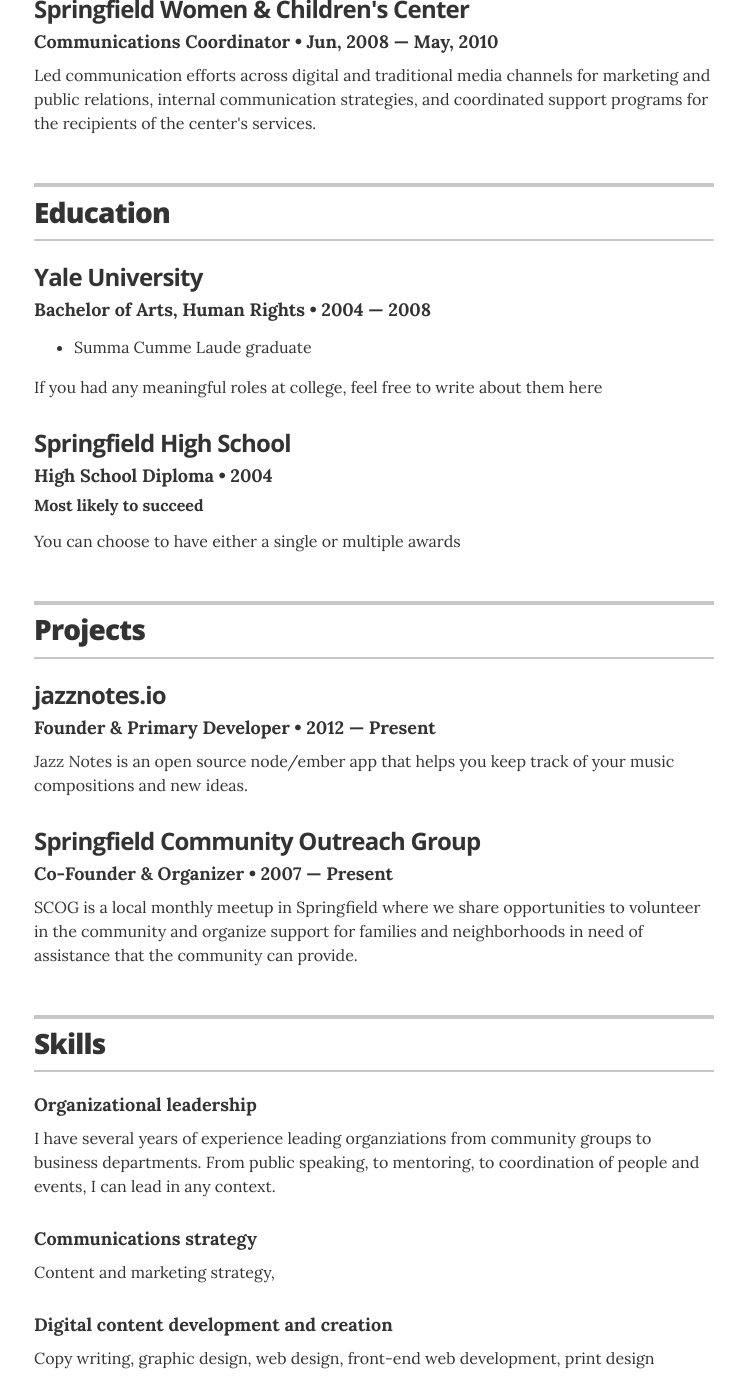
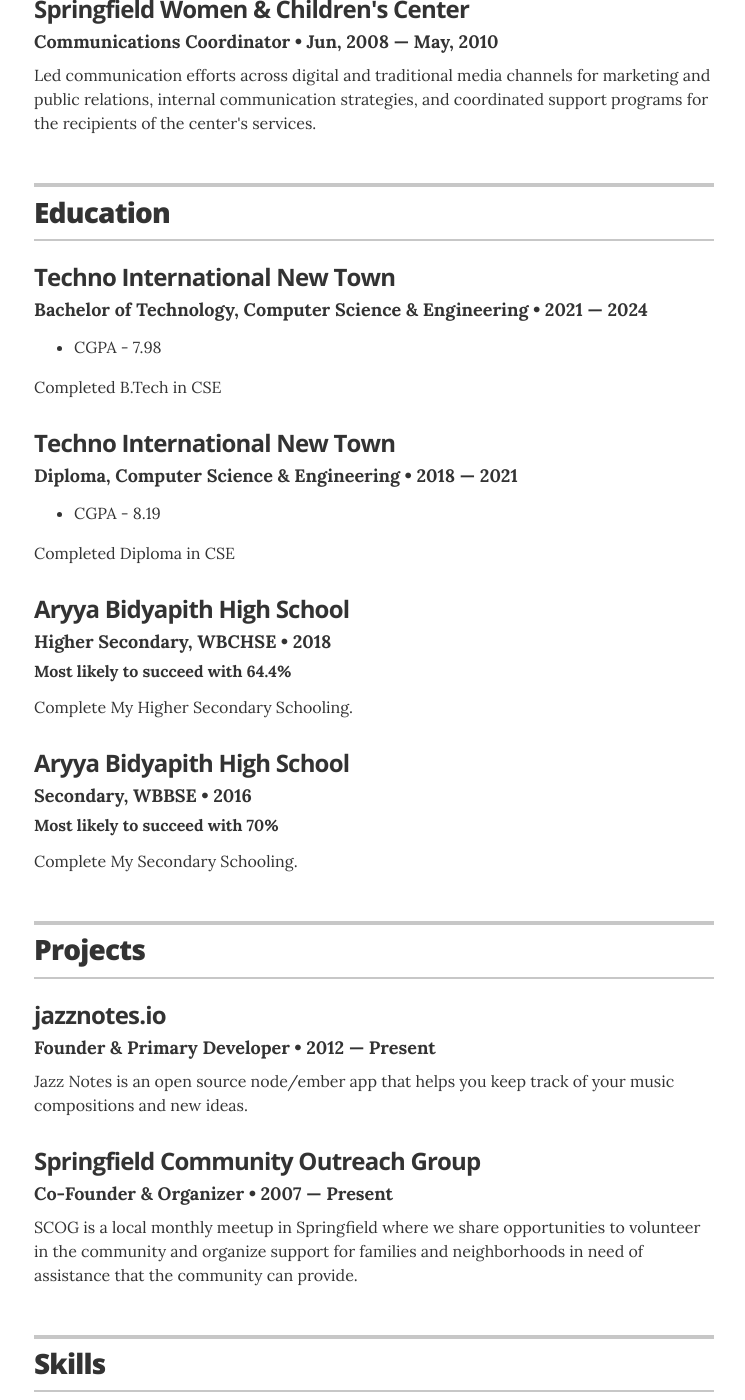
Before and after one commit to Souvik-Pramanik/resume, a Jekyll site: the page built from index.html, in a window 1280 px wide and 1400 px high, scrolled down 1033 px. Shown: the whole window, without its empty margins (266-1011 px from the left). Built offline with Jekyll 4.4.1, drawn with Linux system fonts in a browser that asks for light colours.

Commit message:
Update education

```diff
--- a/_data/education.yml
+++ b/_data/education.yml
@@ -1,13 +1,26 @@
 # Degree
-- degree: Bachelor of Arts, Human Rights
-  uni: Yale University
-  year: 2004 &mdash; 2008
+- degree: Bachelor of Technology, Computer Science & Engineering
+  uni: Techno International New Town
+  year: 2021 &mdash; 2024
   awards:
-    - award: Summa Cumme Laude graduate
-  summary: If you had any meaningful roles at college, feel free to write about them here
+    - award: CGPA - 7.98
+  summary: Completed B.Tech in CSE
 
-- degree: High School Diploma
-  uni: Springfield High School
-  year: 2004
-  award: Most likely to succeed
-  summary: You can choose to have either a single or multiple awards
+- degree: Diploma, Computer Science & Engineering
+  uni: Techno International New Town
+  year: 2018 &mdash; 2021
+  awards:
+    - award: CGPA - 8.19
+  summary: Completed Diploma in CSE
+
+- degree: Higher Secondary, WBCHSE
+  uni: Aryya Bidyapith High School
+  year: 2018
+  award: Most likely to succeed with 64.4%
+  summary: Complete My Higher Secondary Schooling.
+
+- degree: Secondary, WBBSE
+  uni: Aryya Bidyapith High School
+  year: 2016
+  award: Most likely to succeed with 70%
+  summary: Complete My Secondary Schooling.
```
